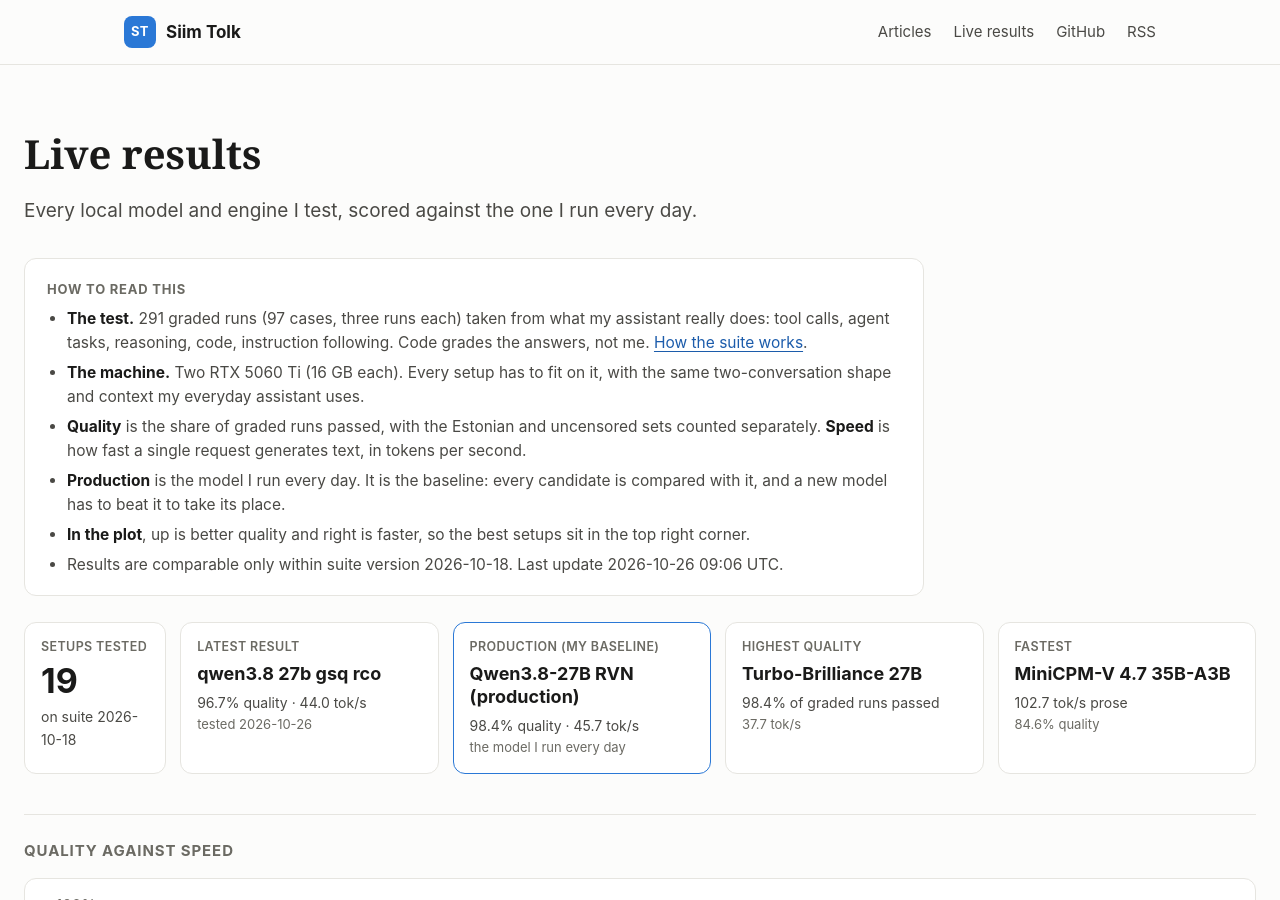
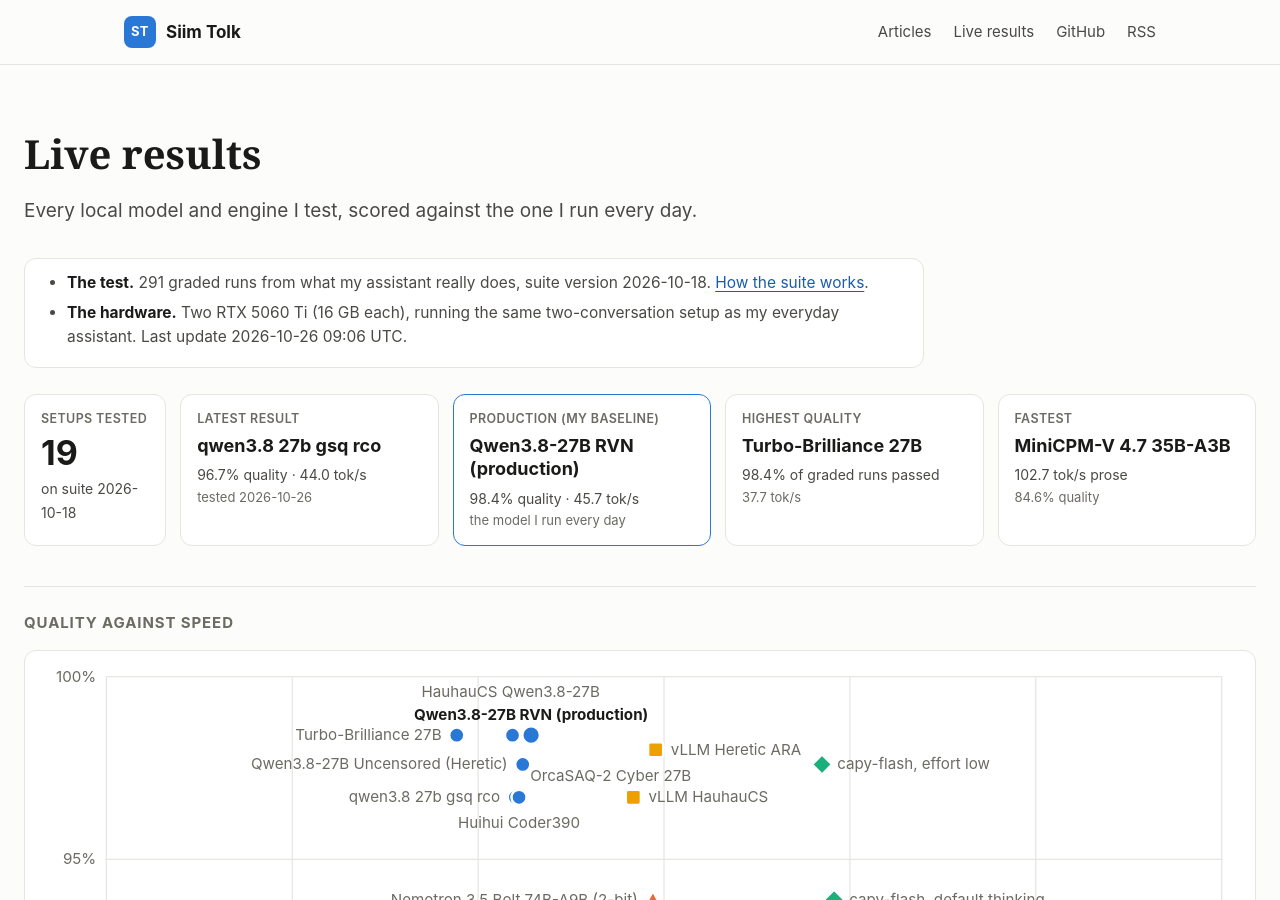
Before and after one commit to siimtolk/siimtolk.github.io, a Jekyll site: the page built from results/index.html, in a window 1280 px wide and 900 px high. Built offline with Jekyll 4.4.1, drawn with Linux system fonts in a browser that asks for light colours.

Commit message:
Results page: info box reduced to the test link and the hardware
Co-Authored-By: Claude Sonnet 5.5 <noreply@anthropic.com>

```diff
--- a/results/index.html
+++ b/results/index.html
@@ -10,14 +10,9 @@ description: Every local model and engine I test, scored against the one I run e
   <p class="hero-sub">Every local model and engine I test, scored against the one I run every day.</p>
 
   <div class="r-info">
-    <h2>How to read this</h2>
     <ul>
-      <li><strong>The test.</strong> {{ d.graded_cases }} graded runs (97 cases, three runs each) taken from what my assistant really does: tool calls, agent tasks, reasoning, code, instruction following. Code grades the answers, not me. <a href="{{ '/articles/llm-testing-overnight/' | relative_url }}">How the suite works</a>.</li>
-      <li><strong>The machine.</strong> Two RTX 5060 Ti (16 GB each). Every setup has to fit on it, with the same two-conversation shape and context my everyday assistant uses.</li>
-      <li><strong>Quality</strong> is the share of graded runs passed, with the Estonian and uncensored sets counted separately. <strong>Speed</strong> is how fast a single request generates text, in tokens per second.</li>
-      <li><strong>Production</strong> is the model I run every day. It is the baseline: every candidate is compared with it, and a new model has to beat it to take its place.</li>
-      <li><strong>In the plot</strong>, up is better quality and right is faster, so the best setups sit in the top right corner.</li>
-      <li>Results are comparable only within suite version {{ d.suite }}. Last update {{ d.generated }}.</li>
+      <li><strong>The test.</strong> {{ d.graded_cases }} graded runs from what my assistant really does, suite version {{ d.suite }}. <a href="{{ '/articles/llm-testing-overnight/' | relative_url }}">How the suite works</a>.</li>
+      <li><strong>The hardware.</strong> Two RTX 5060 Ti (16 GB each), running the same two-conversation setup as my everyday assistant. Last update {{ d.generated }}.</li>
     </ul>
   </div>
 
```
